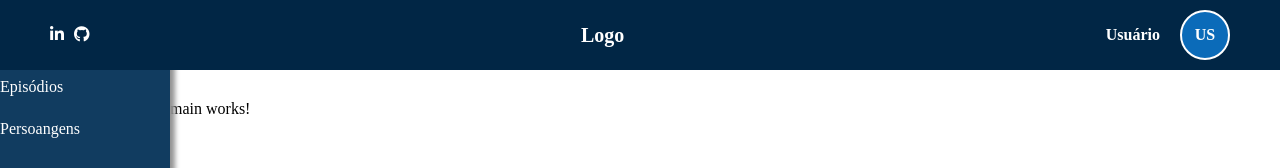
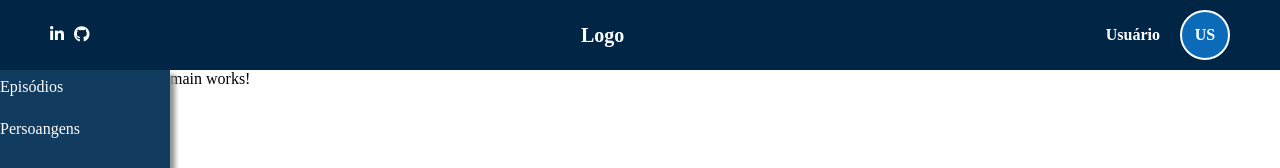
Before and after one commit to Wendel-de-Andrade/Angular-Rick-and-Morty, an Angular app in the folder Projeto/: page / in a window 1280 px wide. Shown: the top 168 px of the page. Built offline with nearby package versions, Linux system fonts and the light colour scheme.

Commit message:
update(Tela Inicial): Modificando estrutura para Grid

```diff
--- a/Projeto/src/app/app.component.scss
+++ b/Projeto/src/app/app.component.scss
@@ -1,39 +1,49 @@
+.container {
+  display: grid;
+  grid-template-columns: 350px 1fr;
+  grid-template-rows: 70px auto;
+  height: 100vh;
+}
+
 .header {
+  grid-column: 1 / -1;
   position: fixed;
   top: 0;
-  left: 0;
   width: 100%;
+  height: 70px;
   z-index: 1000;
 }
 
-.main-container {
-  display: flex;
-
 .side-bar {
+  grid-column: 1 / 2;
+  grid-row: 2 / 3;
   position: fixed;
-    top: 0;
-    left: 0;
-    padding-top: 70px;
+  top: 70px;
   width: 350px;
-    min-width: 230px;
-    min-height: 100vh;
+  height: calc(100vh - 70px);
   background-color: #113c60;
   color: #fff;
   box-shadow: 5px 5px 5px #939393;
-
-    @media only screen and (max-width: 1300px) {
-      width: 170px;
-      min-width: 100px;
-    }
 }
 
 .main {
-    width: 100%;
-    padding-top: 100px;
-    padding-left: 350px;
+  grid-column: 2;
+  grid-row: 2 / 3;
+  padding-top: 70px;
+  padding-Left: 350px;
+  width: calc(100vw - 14px);
+}
 
 @media only screen and (max-width: 1300px) {
-      padding-left: 170px;
+  .container {
+    grid-template-columns: 170px 1fr;
+  }
+
+  .side-bar {
+    width: 170px;
+  }
+
+  .main {
+    padding-Left: 170px;
   }
 }
-}
```
Lines whose indentation alone changed are shown as unchanged.
